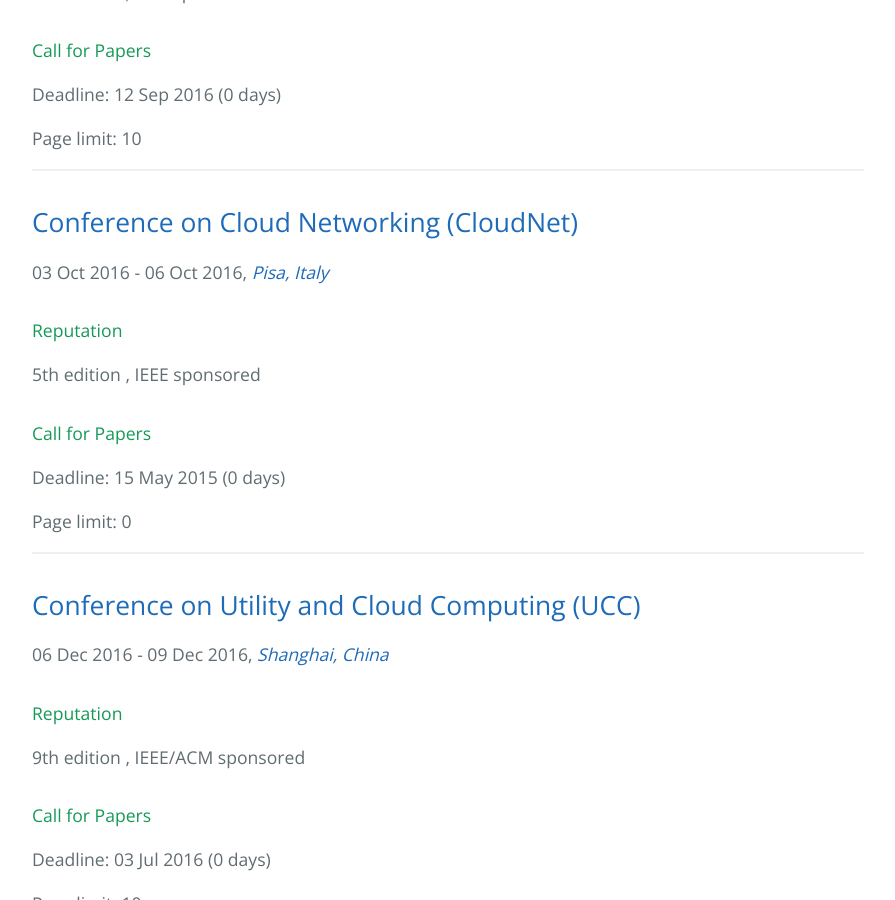
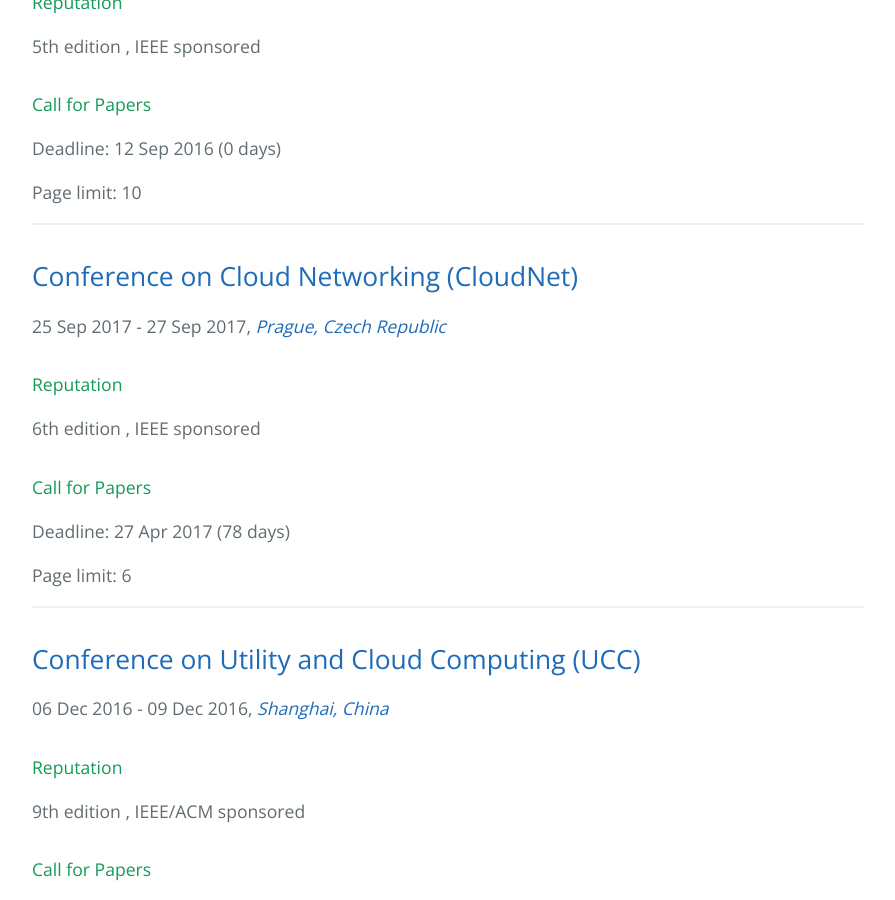
Before and after one commit to stefan-kolb/cloud-conferences, a Jekyll site: the page built from index.html, in a window 1280 px wide and 900 px high, scrolled down 2289 px. Shown: the whole window, without its empty margins (192-1087 px from the left). Built offline with Jekyll 4.4.1, drawn with Linux system fonts in a browser that asks for light colours; nearby versions of some CDN libraries; some of the changed text lies outside the part shown.

```diff
--- a/_data/conferences.yml
+++ b/_data/conferences.yml
@@ -40,7 +40,7 @@
     - 2013: 18
     - 2012: 18
     - 2011: 24
-  location: TDA
+  location: TBA
   page_limit: 8
 
 - name: Symposium on Cluster, Cloud, and Grid Computing
@@ -108,19 +108,19 @@
 
 - name: Conference on Cloud Networking
   abbrv: CloudNet
-  url: http://cloudnet2016.ieee-cloudnet.org/
-  edition: 5
-  deadline: "2015-05-15"
-  date_from: "2016-10-03"
-  date_to: "2016-10-06"
+  url: http://cloudnet2017.ieee-cloudnet.org/
+  edition: 6
+  deadline: "2017-04-27"
+  date_from: "2017-09-25"
+  date_to: "2017-09-27"
   organization: IEEE
   acceptance:
     - 2015: 0
     - 2014: 0
     - 2013: 28
     - 2012: 40
-  location: Pisa, Italy
-  page_limit: 0
+  location: Prague, Czech Republic
+  page_limit: 6
 
 - name: European Conference on Service-Oriented and Cloud Computing
   abbrv: ESOCC
```
